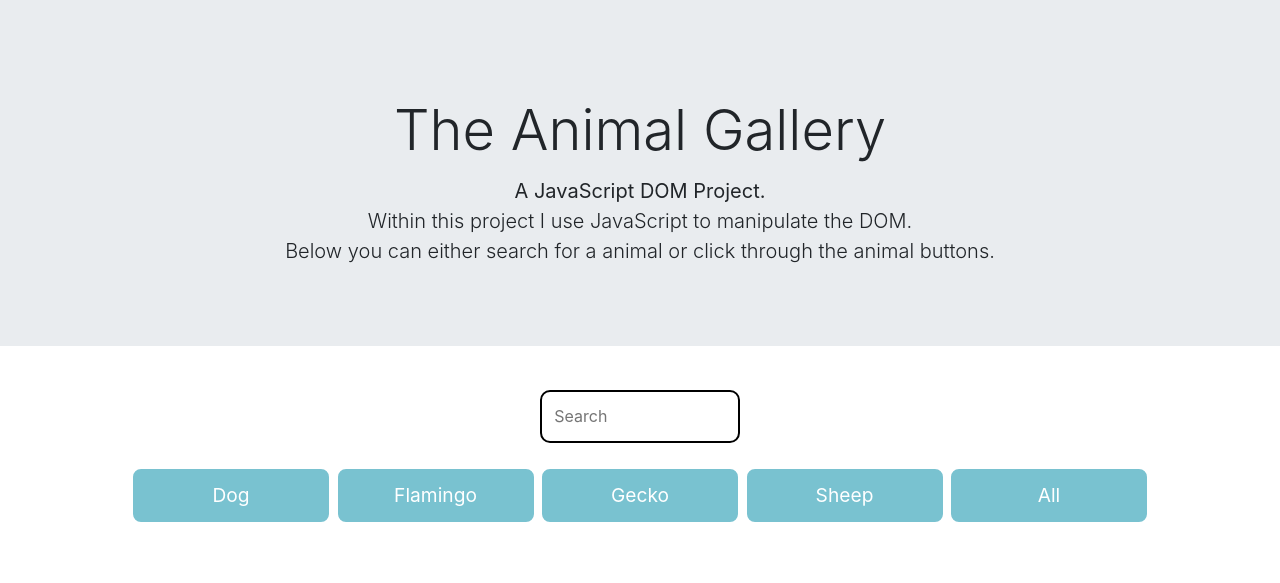
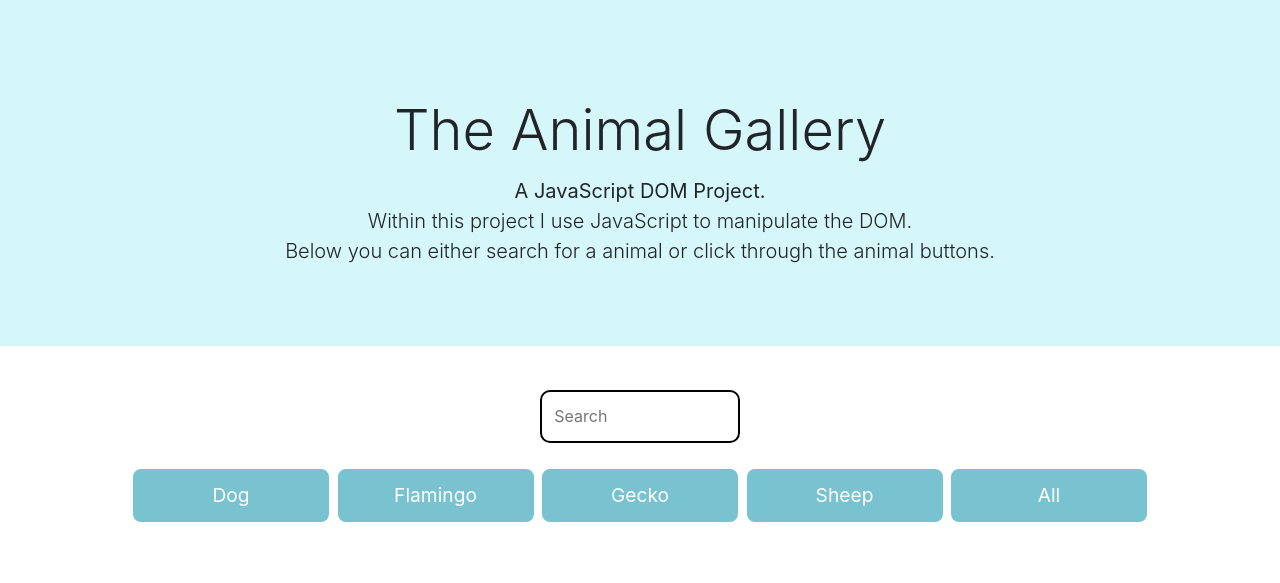
Before and after one commit to garytate123/The-DOM-part-2, a plain HTML site: page index.html in a window 1280 px wide. Shown: the top 583 px of the page. Drawn offline with nearby package versions, Linux system fonts and the light colour scheme.

Commit message:
update header colour

```diff
--- a/style.css
+++ b/style.css
@@ -1,5 +1,8 @@
 body {
   text-align: center;
+}
+.jumbotron{
+  background-color: #d6f7fa;
 }
 
 h1 {
```
